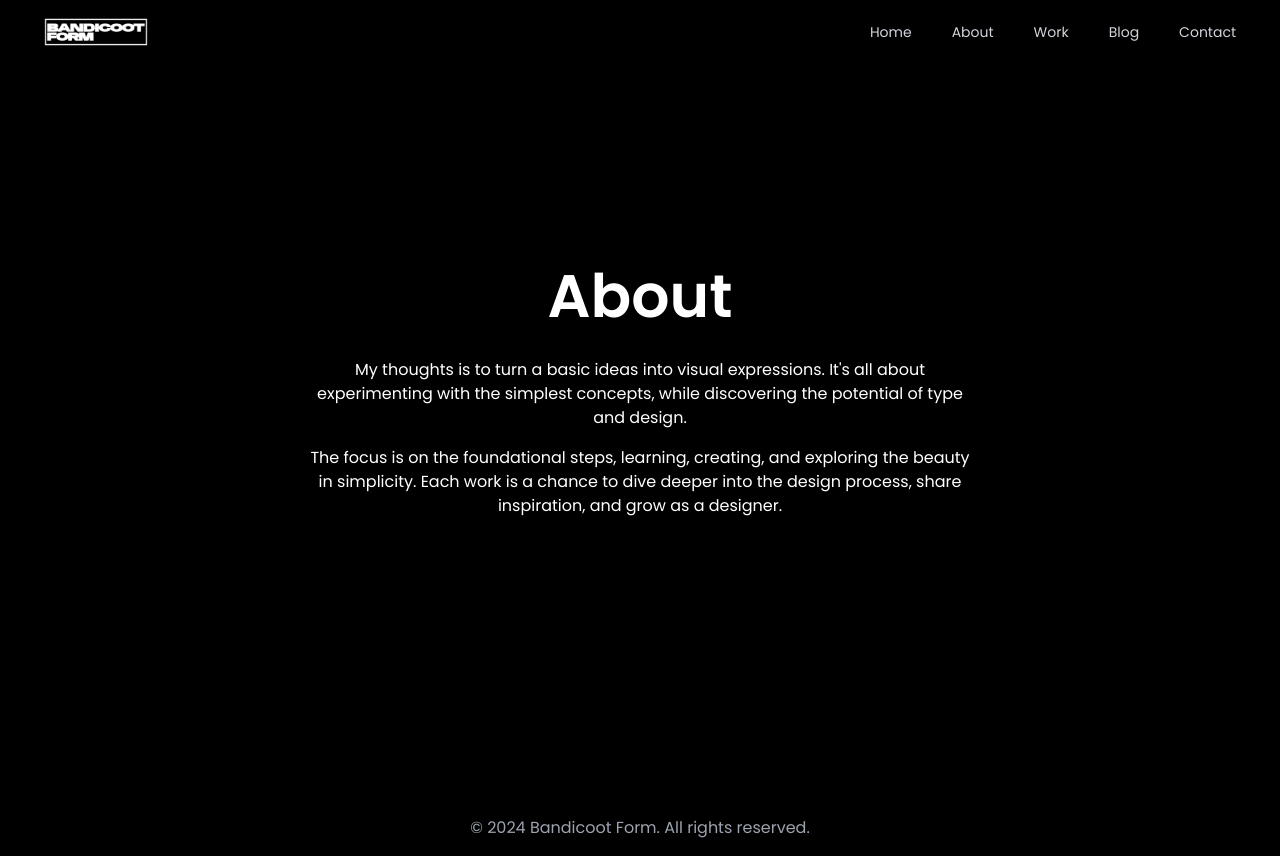
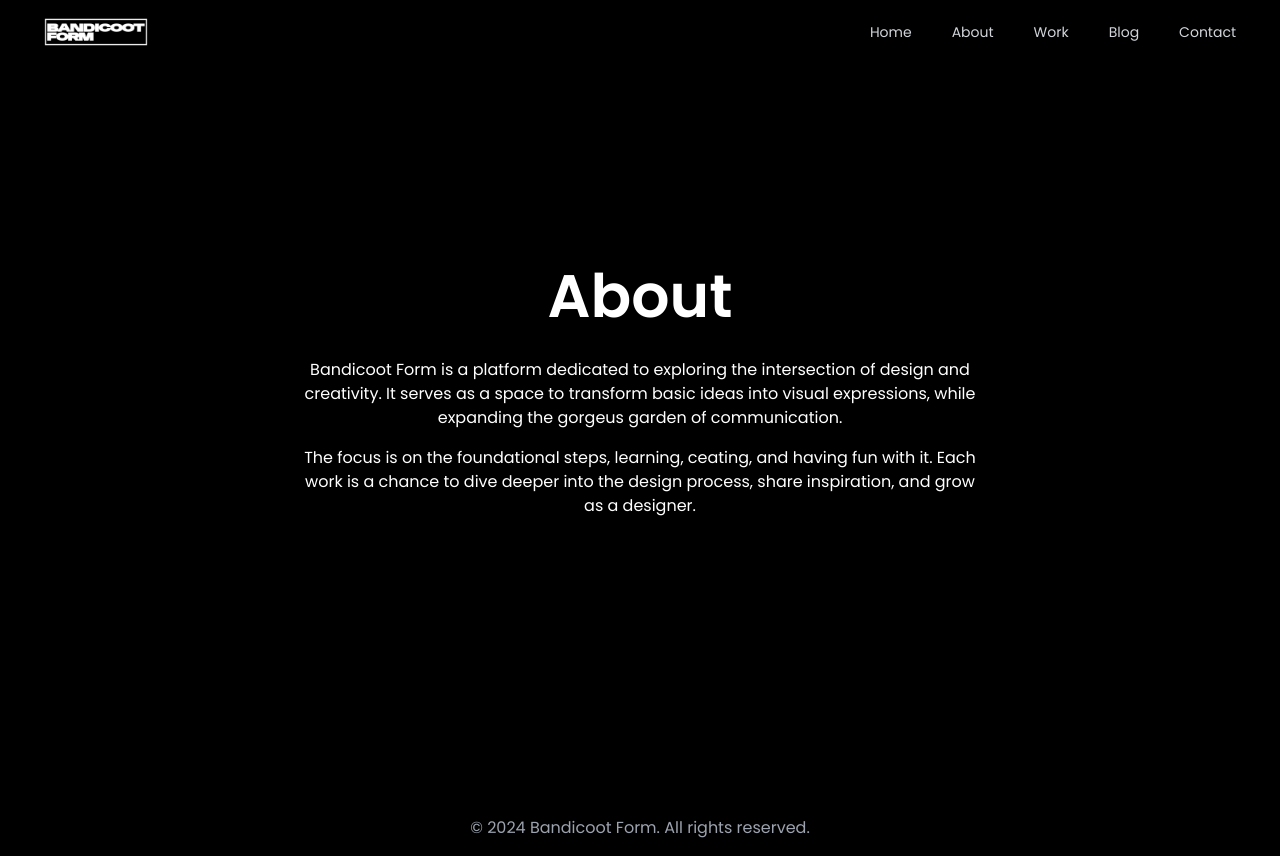
Before and after one commit to bandicootform/projectosaurus, a Next.js app: page /about in a window 1280 px wide. Built offline with nearby package versions, Linux system fonts and the light colour scheme.

Commit message:
update about page.tsx

```diff
--- a/app/about/page.tsx
+++ b/app/about/page.tsx
@@ -20,10 +20,10 @@ export default function About() {
         transition={{ delay: 0.5, duration: 0.8 }}
       >
         <p className="mb-4">
-          My thoughts is to turn a basic ideas into visual expressions. It&apos;s all about experimenting with the simplest concepts, while discovering the potential of type and design.
+          Bandicoot Form is a platform dedicated to exploring the intersection of design and creativity. It serves as a space to transform basic ideas into visual expressions, while expanding the gorgeus garden of communication.
         </p>
         <p className="mb-4">
-          The focus is on the foundational steps, learning, creating, and exploring the beauty in simplicity. Each work is a chance to dive deeper into the design process, share inspiration, and grow as a designer.
+          The focus is on the foundational steps, learning, ceating, and having fun with it. Each work is a chance to dive deeper into the design process, share inspiration, and grow as a designer.
         </p>
       </motion.div>
     </div>
```
